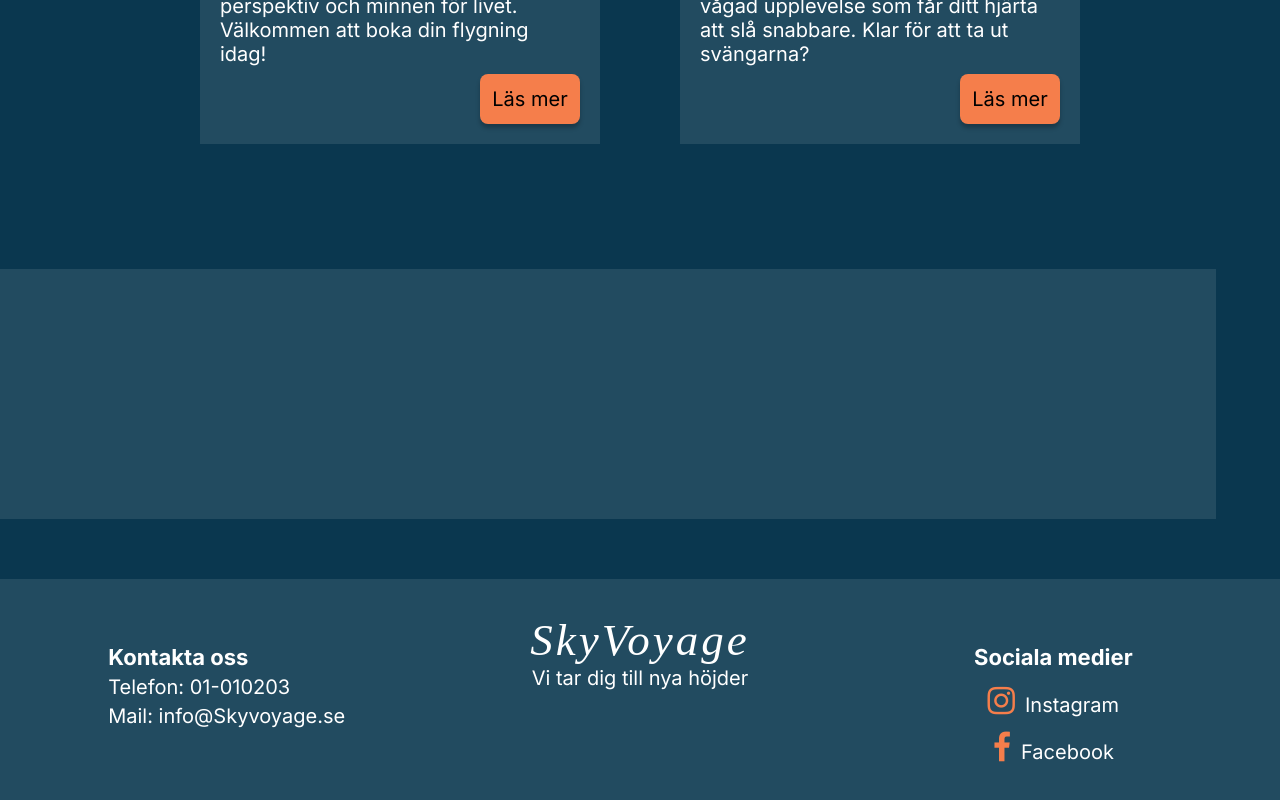
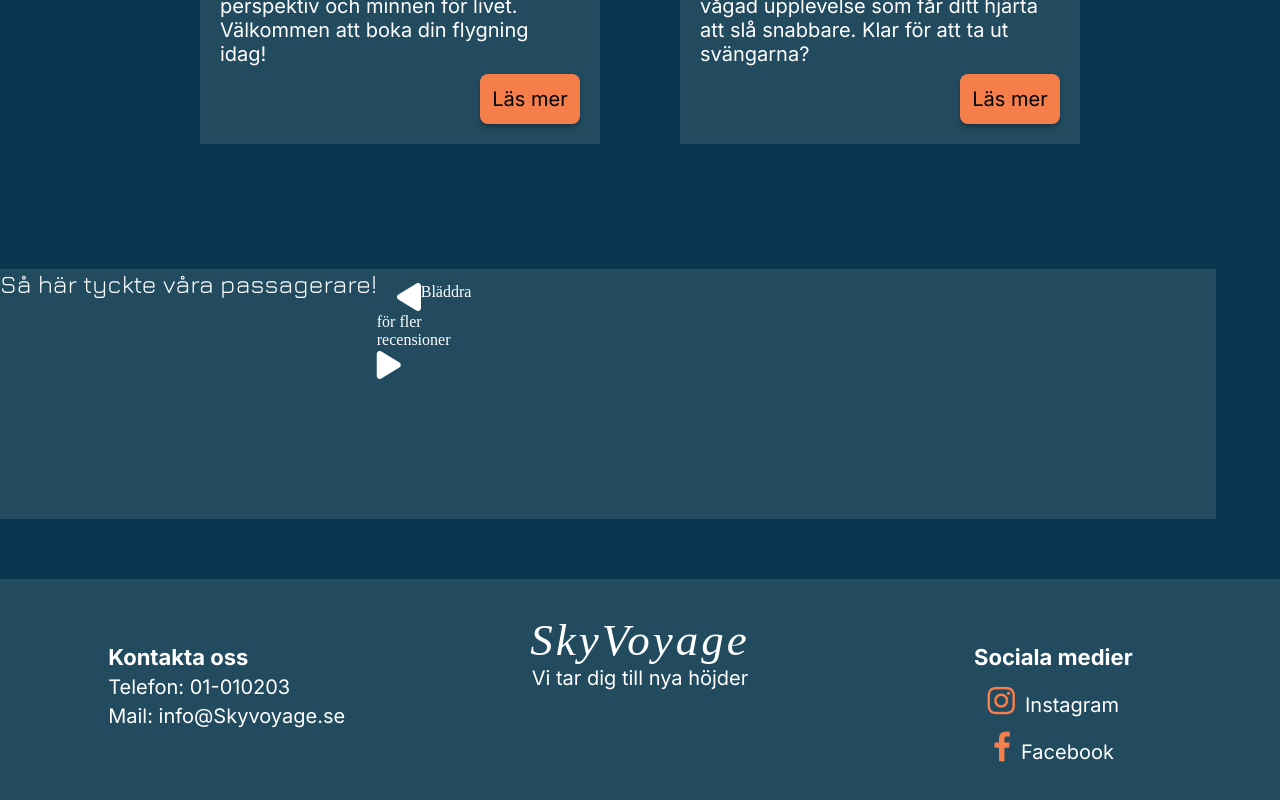
Before and after one commit to ellinorjohansson/SkyVoyage-Glantan, a Vue app: page / in a window 1280 px wide. Shown: the part 1594-2394 px from the top of the page. Built offline with nearby package versions, Linux system fonts and the light colour scheme; a web font is replaced by a local one.

Commit message:
🚧 (style): begin style for review section

```diff
--- a/src/component/ReviewCarousel.vue
+++ b/src/component/ReviewCarousel.vue
@@ -16,12 +16,20 @@
             age: 27
         },
     ]);
+
+
+
 </script>
 
 
 <template>
     <section class="review-section">
-
+        <span class="review-header">Så här tyckte våra passagerare!</span>
+        <div class="arrow-container">
+            <i class="fa-solid fa-play fa-rotate-180"></i>
+            <span>Bläddra för fler recensioner</span>
+            <i class="fa-solid fa-play"></i>
+        </div>
     </section>
 </template>
 
@@ -33,6 +41,30 @@
         margin-bottom: 60px;
         background-color: $charcoal;
         display: flex;
+        color: white;
+
+        .review-header {
+            font-family: $font-heading2;
+            font-size: $mobile-font-size-heading2
+        }
+
+        .arrow-container {
+            width: 100px;
+            height: 100px;
+            position: relative;
+
+            i {
+                color: white;
+                height: 44px;
+                width: 44px;
+                display: inline-block;
+                font-size: 2rem;
+                z-index: 10000;
+                position: relative;
+
+
+            }
+        }
     }
 
     //tablet
```
